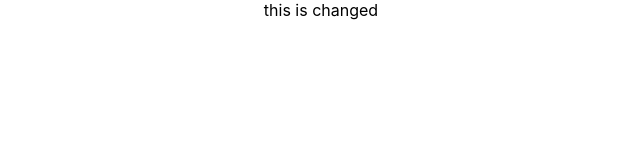
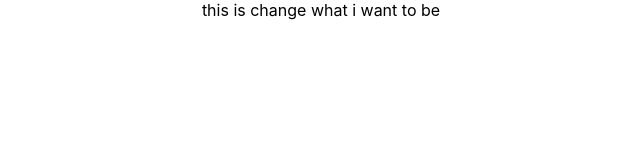
Before and after one commit to tarunkumar8812/bookingAppClient, a React (Create React App) app: page / in a window 1280 px wide. Shown: the top 160 px of the page, without its empty margins (319-959 px from the left). Built offline with nearby package versions, Linux system fonts and the light colour scheme.

Commit message:
Update App.js

```diff
--- a/src/App.js
+++ b/src/App.js
@@ -3,7 +3,7 @@ import './App.css';
 function App() {
   return (
     <div className="App">
-      this is changed
+      this is change what i want to be
     </div>
   );
 }
```
